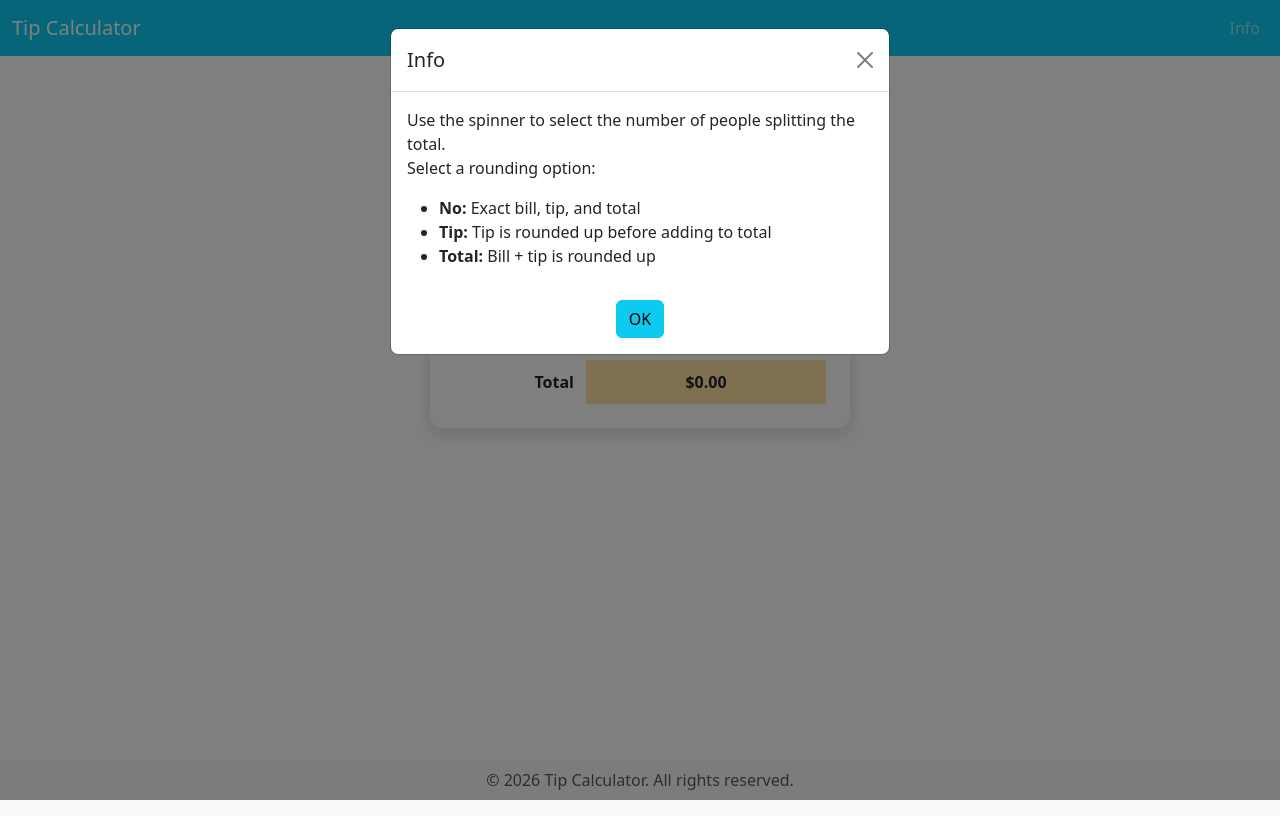
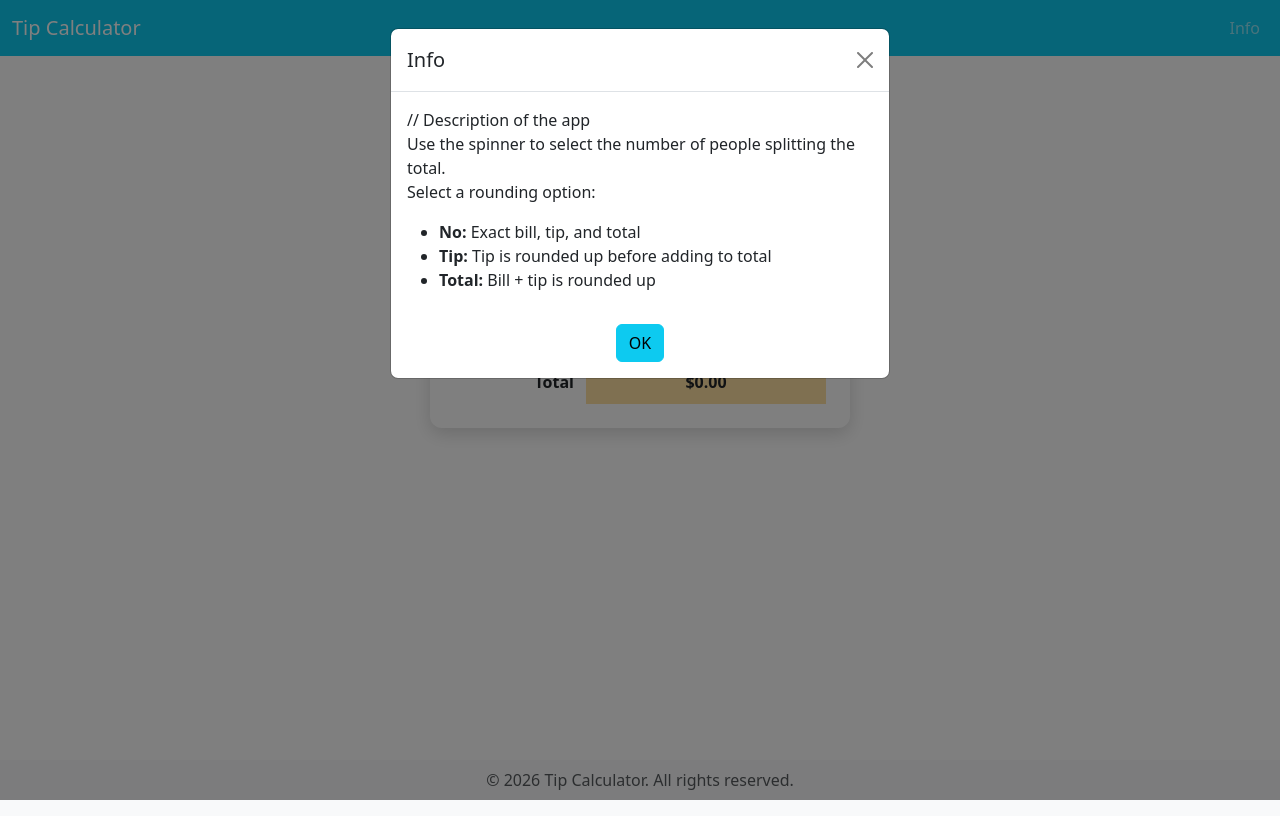
Before and after one commit to mathiasadikpon/tip-calculator-, a React (Vite) app: page / in a window 1280 px wide. Both pictures are taken after a click on the link "Info". Built offline with nearby package versions, Linux system fonts and the light colour scheme.

Commit message:
update files

```diff
--- a/src/components/InfoModal.jsx
+++ b/src/components/InfoModal.jsx
@@ -8,6 +8,7 @@ export default function InfoModal({ isOpen, toggle }) {
     <Modal isOpen={isOpen} toggle={toggle}>
       <ModalHeader toggle={toggle}>Info</ModalHeader>
       <ModalBody>
+        // Description of the app
         <p>
           Use the spinner to select the number of people splitting the total.
           <br />
```
